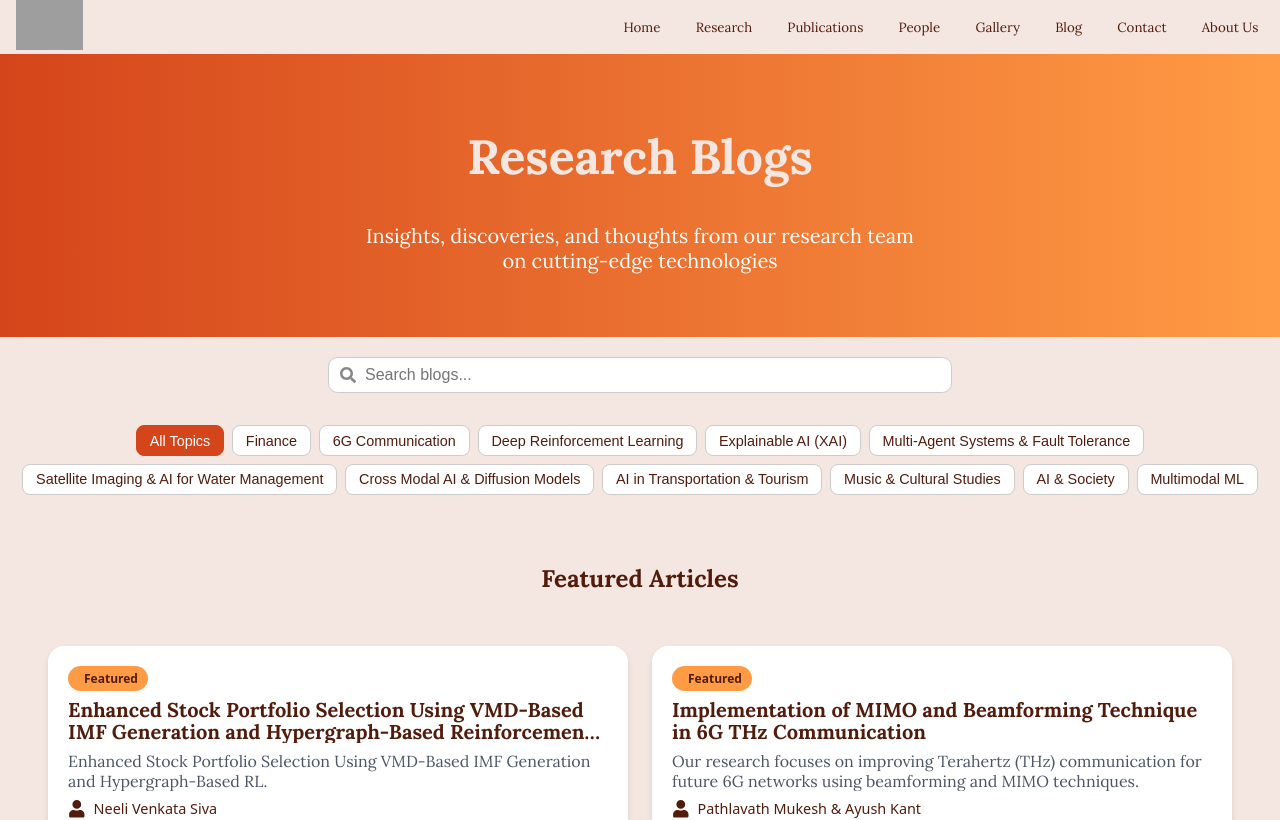
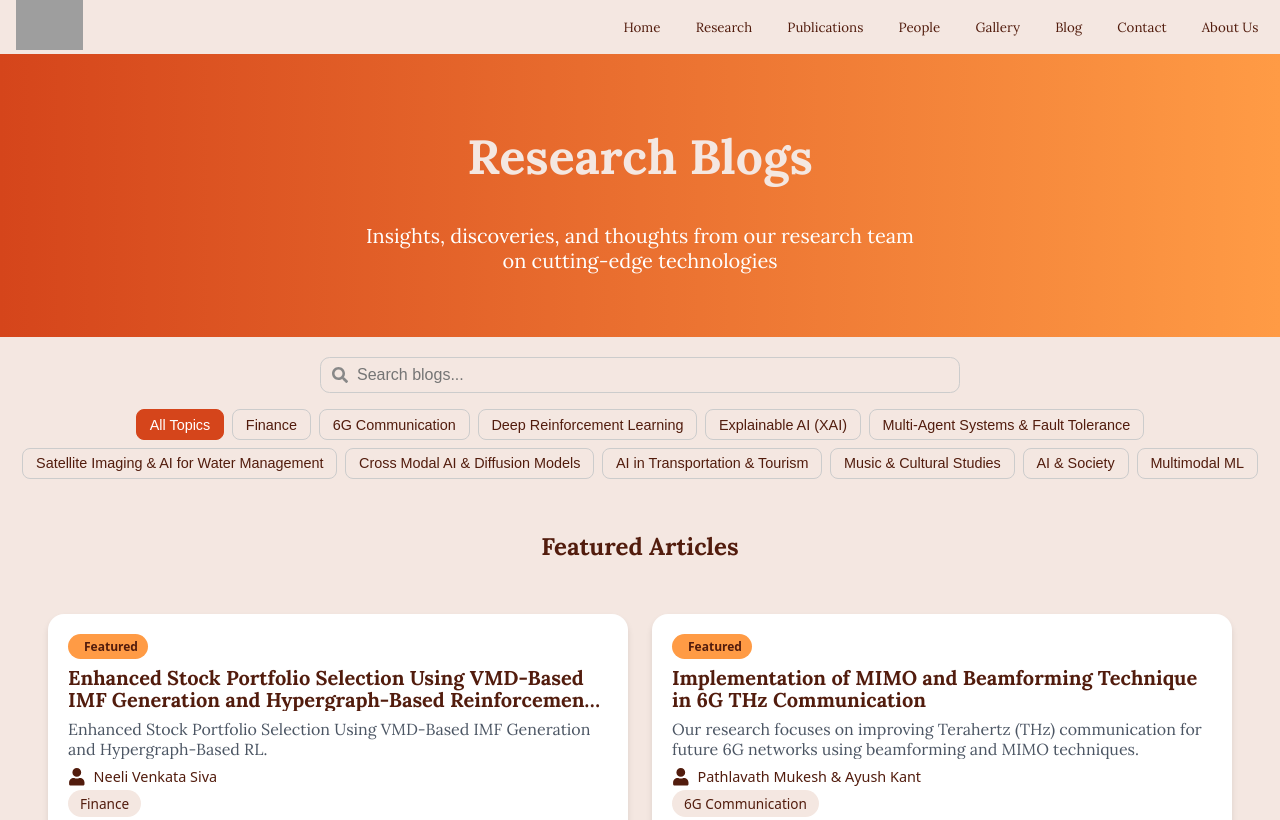
Before and after one commit to Jyotiux/NGCN, a React (Vite) app in the folder frontend/: page /blogs in a window 1280 px wide. Shown: the top 820 px of the page. Built offline with nearby package versions, Linux system fonts and the light colour scheme; grey boxes are pictures that could not be loaded.

Commit message:
Update Blogs.css

```diff
--- a/frontend/src/Pages/Blogs/Blogs.css
+++ b/frontend/src/Pages/Blogs/Blogs.css
@@ -54,14 +54,6 @@
   color: var(--surface);
 }
 
-.filters-wrapper {
-  display: flex;
-  flex-direction: column;
-  gap: 1rem;
-  padding: 0 1rem;
-}
-
-
 .search-bar-wrapper {
   display: flex;
   justify-content: center;
@@ -91,7 +83,7 @@
   font-size: 1rem;
   transition: box-shadow 0.3s ease, border-color 0.3s ease;
   outline: none;
-  background: var(--surface);
+  background: var(--background);
 }
 
 
@@ -122,6 +114,7 @@
 
 /* Category buttons */
 .category-button {
+  background-color: var(--surface);
   border: 1.5px solid #ccc;
   padding: 0.4rem 0.8rem;
   font-size: 0.9rem;
@@ -129,7 +122,7 @@
   cursor: pointer;
   transition: background-color 0.3s ease, border-color 0.3s ease;
   color: var(--secondary);
-  background: var(--surface);
+  background: var(--background);
 }
 
 /* Active category button */
@@ -237,7 +230,7 @@
 
   .category-button,
   .clear-filters-button {
-    /* font-size: 0.75rem; */
+    font-size: 0.75rem;
     padding: 0.25rem 0.75rem;
   }
 }
```
